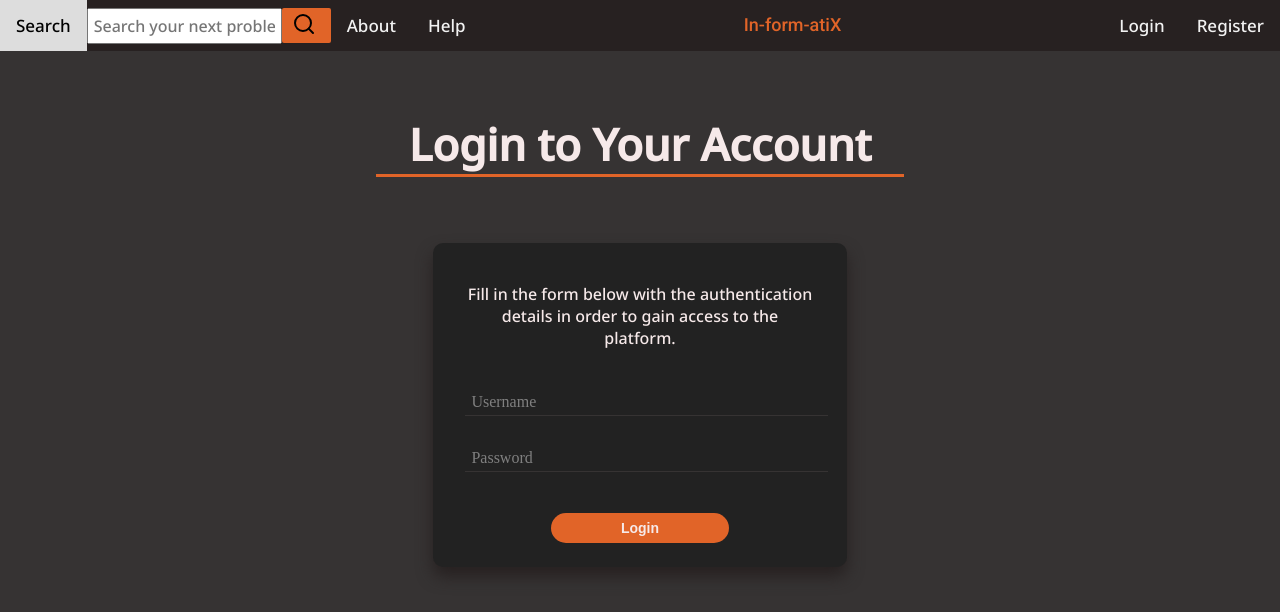
After one commit to ValeuDoamne/In-form-atiX, a PHP site: page /login.html in a window 1280 px wide. The commit adds this page. Shown: the top 612 px of the page. Run offline with PHP 8.4, Linux system fonts and the light colour scheme.

Commit message:
login UI and minimal JS

```diff
--- a/assets/css/style.css
+++ b/assets/css/style.css
@@ -16,10 +16,13 @@ a {
     text-decoration: none;
 }
 
-h1 {
+.main h1 {
     color: #E16428;
 }
 
+main {
+  margin-top: 85px;
+}
 
 .main {
     margin-top: 40px;
@@ -98,6 +101,99 @@ h1 {
     border-radius: 2px;
     height: 35px;
     width: 100%;
+}
+
+main.centered-page {
+  margin-left: auto;
+  margin-right: auto;
+  text-align: center;
+}
+
+main.centered-page h1 {
+  display: inline-block;
+  border-bottom: solid 3px #E16428;
+  padding: 0 0.75em;
+  margin-bottom: 1.5em;
+  font-size: 2.75em;
+}
+
+form.login {
+  background-color: #222;
+  max-width: 350px;
+  margin-right: auto;
+  margin-left: auto;
+  border-radius: 10px;
+  padding: 1.5em 2em;
+  box-shadow: 0 0.6em 1em #272121;
+  text-align: left;
+}
+
+form.login p {
+  text-align: center;
+  margin-bottom: 1.5em;
+}
+
+form.login label[for] {
+  cursor: text;
+  position: absolute;
+  transform: translateY(-3.75em) translateX(0.4em);
+  color: gray;
+  transition: transform 0.2s;
+}
+
+form.login input:focus {
+  outline: 1px solid #E16428;
+  border-radius: 5px;
+}
+
+form.login input:focus + label {
+  transform: translateY(-4em) translateX(0.4em)!important;
+  color:#E16428;
+}
+
+form.login input:placeholder-shown + label {
+  transform: translateY(-2.25em) translateX(0.4em);
+}
+
+form.login input[type] {
+  background-color: inherit;
+  color: #F6E9E9;
+  border: none;
+  border-bottom: 1px solid #363333;
+  padding: 0.5em;
+  width:100%;
+  margin: 1em 0;
+}
+
+input:-webkit-autofill,
+input:-webkit-autofill:hover,
+input:-webkit-autofill:focus,
+input:-webkit-autofill:active{
+    -webkit-box-shadow: 0 0 0 30px #363636 inset !important;
+    -webkit-text-fill-color: #F6E9E9 !important;
+}
+
+form.login button[type="submit"] {
+  background-color: #E16428;
+  border: none;
+  color: #F6E9E9;
+  border-radius:30px;
+  display: block;
+  margin: 2em auto 0 auto;
+  padding: 0.5em 5em;
+  font-weight: bold;
+  font-size: 14px;
+  cursor: pointer;
+}
+
+form.login button[type="submit"]:hover {
+  background-color: rgba(225, 100, 40, 0.7);
+}
+
+@media screen and (max-width:400px){
+  form.login {
+    margin: 0.5em;
+  }
 }
 
 .index-grid {
--- /dev/null
+++ b/assets/js/login.js
@@ -0,0 +1,6 @@
+function login(){
+  //redirect to homepage
+  window.location.replace('/');
+
+  return false; //prevents page reload
+}
--- /dev/null
+++ b/login.html
@@ -0,0 +1,50 @@
+<!DOCTYPE html>
+<html lang="en">
+<head>
+  <meta charset="UTF-8">
+  <meta http-equiv="X-UA-Compatible" content="IE=edge">
+  <meta name="viewport" content="width=device-width, initial-scale=1.0">
+  <link rel="stylesheet" href="./assets/css/style.css">
+  <link rel="preconnect" href="https://fonts.googleapis.com">
+  <link rel="preconnect" href="https://fonts.gstatic.com" crossorigin>
+  <link href="https://fonts.googleapis.com/css2?family=Roboto:wght@100;500&display=swap" rel="stylesheet">
+  <link href="https://fonts.googleapis.com/css2?family=Noto+Sans:wght@500&display=swap" rel="stylesheet">
+  <title>Login</title>
+</head>
+<body>
+  <header class="topnav">
+    <div class="topnav-left">
+        <a href="./search.php">Search</a>
+        <form class="searchbar" action="./search.php">
+            <input type="text" name="search" placeholder="Search your next problem...."/>
+            <button type="submit">
+                <img src="./assets/imgs/search.svg" onerror="Search" />
+            </button>
+        </form>
+        <a href="about.html">About</a>
+        <a href="help.html">Help</a>
+    </div>
+    <div>
+        <a href="index.html" class="title">In-form-atiX</a>
+    </div>
+    <div>
+        <a href="login.html">Login</a>
+        <a href="register.html">Register</a>
+    </div>
+  </header>
+  <main class="centered-page">
+    <h1>Login to Your Account</h1>
+    <form class="login" autocomplete="off" onsubmit="return login()">
+      <input type="hidden" autocomplete="false"></input>
+      <p>Fill in the form below with the authentication details in order to gain access to the platform.</p>
+      <input type="text" name="username" id="login_username" placeholder=" " />
+      <label for="login_username">Username</label>
+      <input type="password" name="password" id="login_password" placeholder=" " />
+      <label for="login_password">Password</label>
+      <button type="submit">Login</button>
+    </form>
+  </main>
+  <!-- for now, import a js file that simulates the login process -->
+  <script src="assets/js/login.js"></script>
+</body>
+</html>
```
